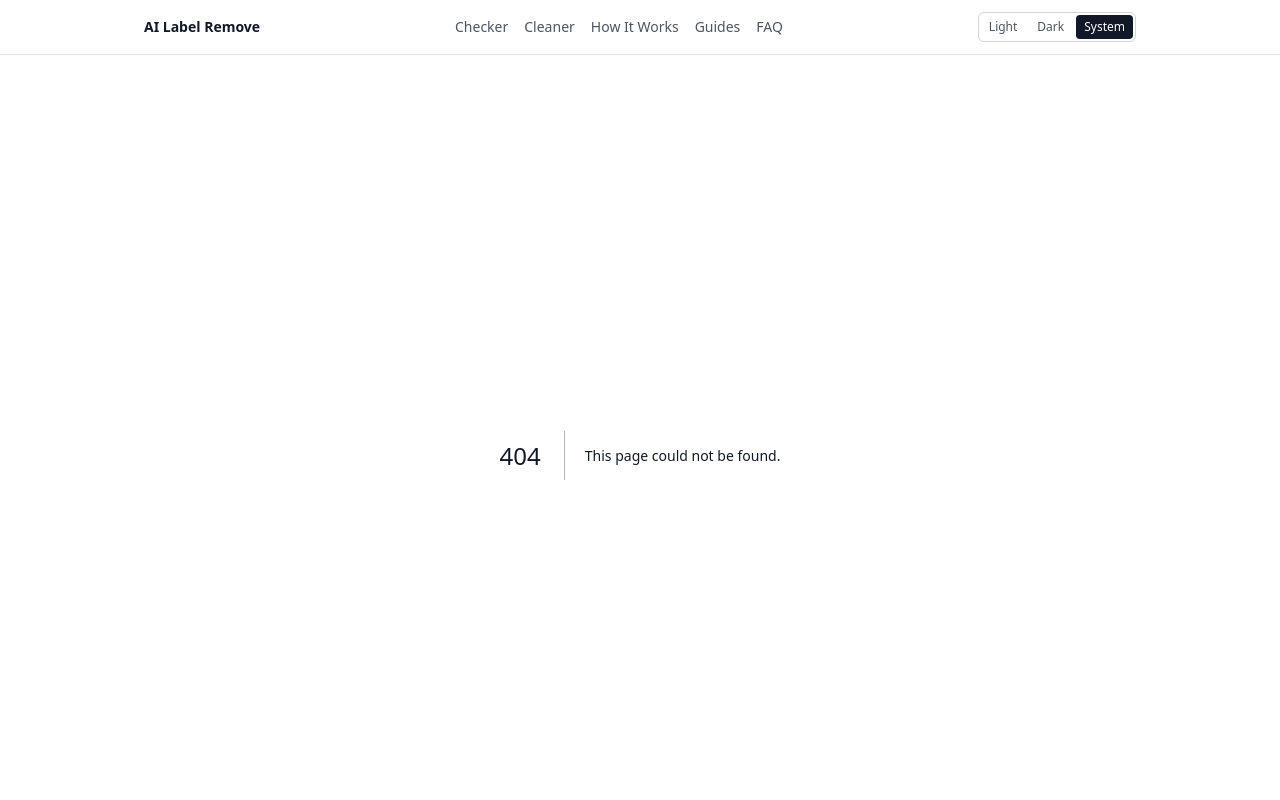
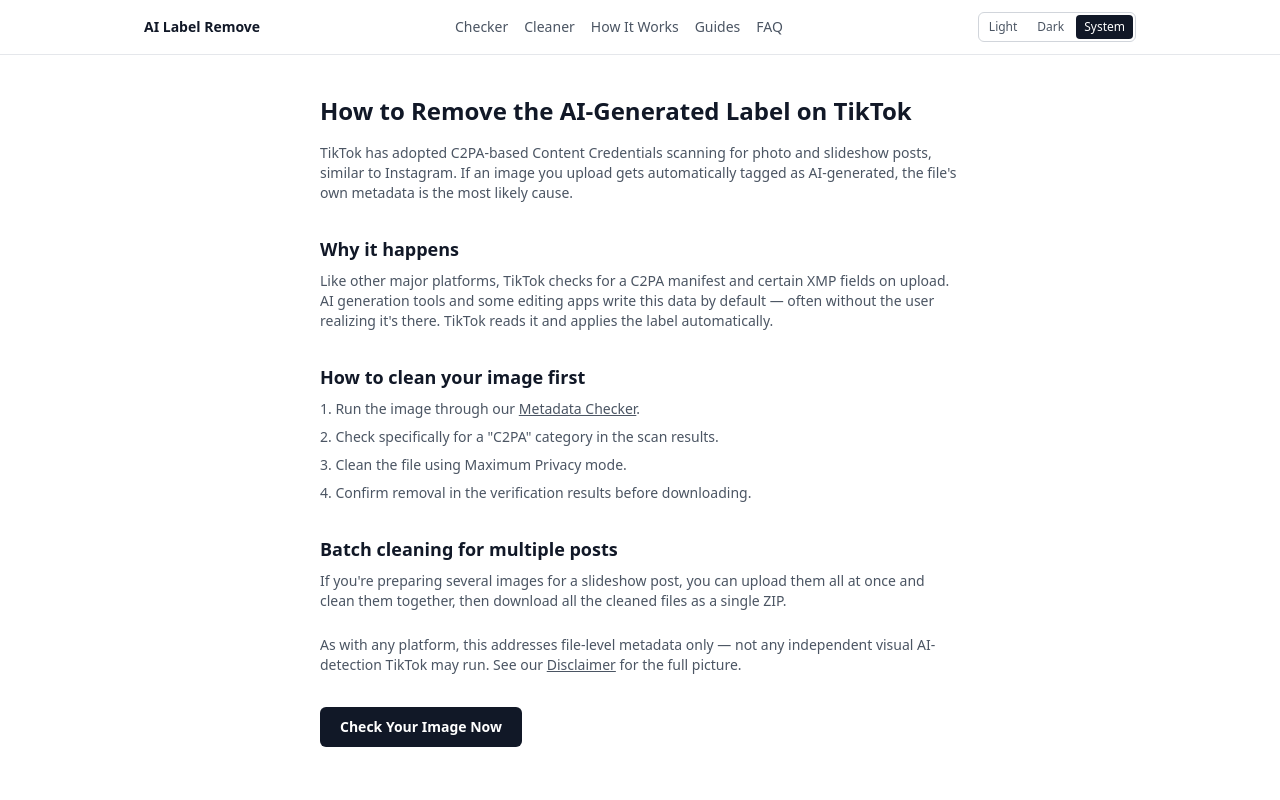
Before and after one commit to ailabelremove/ailabelremove, a Next.js app: page /tiktok-ai-label-guide in a window 1280 px wide. Before the commit this address had no page. Shown: the top 800 px of the page. Built offline with nearby package versions, Linux system fonts and the light colour scheme.

Commit message:
Add TikTok AI Label Removal Guide page
This page provides guidance on removing AI-generated labels from TikTok by cleaning image metadata. It includes steps for using a Metadata Checker and batch cleaning options.

```diff
--- /dev/null
+++ b/app/tiktok-ai-label-guide/page.tsx
@@ -0,0 +1,83 @@
+import type { Metadata } from "next";
+import Link from "next/link";
+
+export const metadata: Metadata = {
+  title: "How to Remove the AI-Generated Label on TikTok | AI Label Remove",
+  description:
+    "Why TikTok labels uploaded photos and images as AI-generated, and how to clean the underlying file metadata before posting.",
+  alternates: { canonical: "/tiktok-ai-label-guide" },
+};
+
+export default function TikTokGuidePage() {
+  return (
+    <main className="mx-auto max-w-2xl px-4 py-10">
+      <h1 className="text-2xl font-semibold text-gray-900 dark:text-gray-100">
+        How to Remove the AI-Generated Label on TikTok
+      </h1>
+
+      <p className="mt-4 text-sm text-gray-600 dark:text-gray-300">
+        TikTok has adopted C2PA-based Content Credentials scanning for photo
+        and slideshow posts, similar to Instagram. If an image you upload
+        gets automatically tagged as AI-generated, the file's own metadata is
+        the most likely cause.
+      </p>
+
+      <h2 className="mt-8 text-lg font-semibold text-gray-900 dark:text-gray-100">
+        Why it happens
+      </h2>
+      <p className="mt-2 text-sm text-gray-600 dark:text-gray-300">
+        Like other major platforms, TikTok checks for a C2PA manifest and
+        certain XMP fields on upload. AI generation tools and some editing
+        apps write this data by default — often without the user realizing
+        it's there. TikTok reads it and applies the label automatically.
+      </p>
+
+      <h2 className="mt-8 text-lg font-semibold text-gray-900 dark:text-gray-100">
+        How to clean your image first
+      </h2>
+      <ol className="mt-2 flex flex-col gap-2 text-sm text-gray-600 dark:text-gray-300">
+        <li>
+          1. Run the image through our{" "}
+          <Link href="/checker" className="underline">
+            Metadata Checker
+          </Link>
+          .
+        </li>
+        <li>
+          2. Check specifically for a "C2PA" category in the scan results.
+        </li>
+        <li>3. Clean the file using Maximum Privacy mode.</li>
+        <li>
+          4. Confirm removal in the verification results before downloading.
+        </li>
+      </ol>
+
+      <h2 className="mt-8 text-lg font-semibold text-gray-900 dark:text-gray-100">
+        Batch cleaning for multiple posts
+      </h2>
+      <p className="mt-2 text-sm text-gray-600 dark:text-gray-300">
+        If you're preparing several images for a slideshow post, you can
+        upload them all at once and clean them together, then download all
+        the cleaned files as a single ZIP.
+      </p>
+
+      <p className="mt-6 text-sm text-gray-600 dark:text-gray-300">
+        As with any platform, this addresses file-level metadata only — not
+        any independent visual AI-detection TikTok may run. See our{" "}
+        <Link href="/disclaimer" className="underline">
+          Disclaimer
+        </Link>{" "}
+        for the full picture.
+      </p>
+
+      <div className="mt-8">
+        <Link
+          href="/checker"
+          className="inline-block rounded-md bg-gray-900 px-5 py-2.5 text-sm font-semibold text-white dark:bg-white dark:text-gray-900"
+        >
+          Check Your Image Now
+        </Link>
+      </div>
+    </main>
+  );
+}
```
